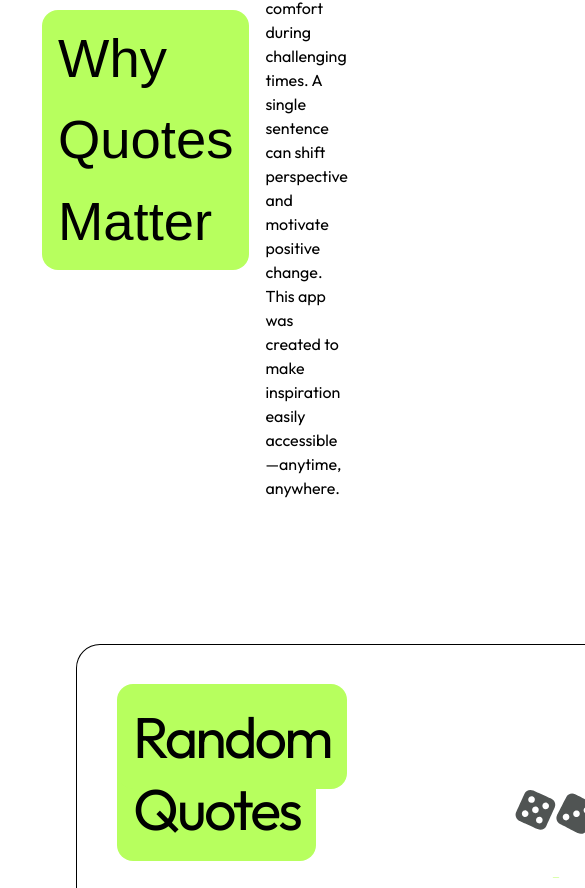
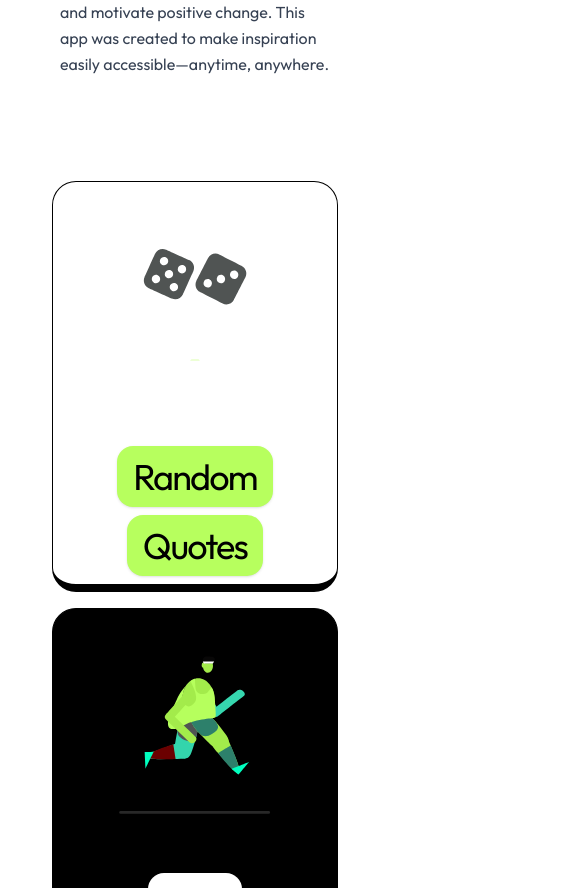
Before and after one commit to PaperNsalt/qoute-generator, a React (Vite) app: page /#/ in a window 390 px wide. Shown: the part 1616-2504 px from the top of the page, 585 px wide, since content can reach past the window. Built offline with nearby package versions, Linux system fonts and the light colour scheme; a web font is replaced by a local one.

Commit message:
responsive in homepage section(1-3)

```diff
--- a/src/components/CardComponent.jsx
+++ b/src/components/CardComponent.jsx
@@ -1,5 +1,6 @@
 import ButtonLink from "./ButtonComponent";
-import QuoteAnimation from "./LottieComponent";
+// import QuoteAnimation from "./LottieComponent"; // Ensure this import is correct in your file
+
 function CardComponent({
   title,
   subtitle,
@@ -9,22 +10,32 @@ label,
   titleBgColor = "#b7ff5e",
   subtitleBgColor = "#b7ff5e",
   backgroundColor = "white",
-
 }) {
   return (
-    <>
-      <div className="border border-b-8 rounded-3xl p-10 flex justify-between items-center"
-      style={{ background: `${backgroundColor}`}}
+    <div
+      // 1. flex-col-reverse: Stacks animation on top, text on bottom for mobile.
+      // 2. md:flex-row: Side-by-side on desktop.
+      className="border border-b-8 rounded-3xl p-6 md:p-10 flex flex-col-reverse md:flex-row justify-between items-center gap-8 md:gap-0"
+      style={{ background: `${backgroundColor}` }}
     >
-        <div className="flex flex-col justify-between items-start h-full">
-          <h3 className="w-90 leading-14 text-[3.6rem] tracking-tighter">
-            <span className="relative top-6 z-10 py-4 px-4 rounded-2xl"
+      <div className="flex flex-col justify-between items-center md:items-start h-full w-full">
+        {/* Typography:
+            - text-4xl: Smaller font for mobile.
+            - md:text-[3.6rem]: Original size for desktop.
+            - items-center: Centers text on mobile.
+         */}
+        <h3 className="leading-tight md:leading-14 text-4xl md:text-[3.6rem] tracking-tighter flex flex-col items-center md:items-start">
+
+          <span
+            // Adjusted offsets (top-2 vs top-6) so spans overlap correctly on small screens
+            className="relative top-2 md:top-6 z-10 py-2 px-4 md:py-4 md:px-4 rounded-2xl shadow-sm"
             style={{ background: `${titleBgColor}` }}
           >
-              {" "}
             {title}
-            </span>{" "}
-            <span className="relative top-10 z-0 py-4 px-4 rounded-2xl bg-[#b7ff5e]"
+          </span>
+
+          <span
+            className="relative top-4 md:top-10 z-0 py-2 px-4 md:py-4 md:px-4 rounded-2xl bg-[#b7ff5e] shadow-sm"
             style={{ background: `${subtitleBgColor}` }}
           >
             {subtitle}
@@ -34,12 +45,16 @@ backgroundColor = "white",
         {/* <ButtonLink icon={icon} label={label} /> */}
       </div>
 
-
-
-          <AnimationComponent width={300} height={300} />
-
+      {/* Animation Wrapper:
+          - w-full / max-w-[200px]: Keeps animation from being huge on mobile.
+          - md:max-w-[300px]: Allows full size on desktop.
+      */}
+      <div className="w-full max-w-[200px] md:max-w-[300px] flex justify-center items-center">
+        {/* If your AnimationComponent accepts classNames for width/height, use them.
+            Otherwise, standard width/height props are okay if the parent div constrains them. */}
+        <AnimationComponent width="100%" height="auto" />
       </div>
-    </>
+    </div>
   );
 }
 
--- a/src/pages/HomePage.jsx
+++ b/src/pages/HomePage.jsx
@@ -115,24 +115,8 @@ function HomePage() {
   return (
     <>
       <section>
-  {/* 1. Grid: Changed to 1 column on mobile, 2 columns on medium screens (md:).
-    2. Gap: Added gap-8 to separate text and animation on mobile.
-    3. Padding: Reduced to p-6 on mobile, p-10 on desktop.
-  */}
         <div className="grid grid-cols-1 md:grid-cols-2 gap-8 md:gap-0 p-6 md:p-10 min-h-screen md:min-h-0">
-
-    {/* Flex Container:
-      - Items centered on mobile (items-center).
-      - Items start-aligned on desktop (md:items-start).
-      - Text centered on mobile (text-center), left on desktop (md:text-left).
-    */}
           <div className="flex flex-col justify-center items-center md:items-start text-center md:text-left order-1">
-
-      {/* Heading:
-        - text-4xl on mobile (readable).
-        - text-5xl on tablet.
-        - text-[4rem] on large desktop.
-      */}
             <h1 className="text-4xl md:text-5xl lg:text-[4rem] leading-tight md:leading-16 font-bold">
               Generate inspiring quotes anytime, anywhere
             </h1>
@@ -172,11 +156,6 @@ function HomePage() {
               )}
             </AnimatePresence>
           </div>
-
-    {/* Right Column (Animation):
-      - Order-2 ensures it stays below text on mobile (or change to order-1 to put it on top).
-      - hidden/block logic can be added here if you want to hide the animation on very small screens.
-    */}
           <div className="hidden md:flex justify-center items-center order-2">
             <QuoteAnimation />
           </div>
@@ -188,24 +167,25 @@ function HomePage() {
       </section>
 
       <section>
-        <div className="p-10 flex gap-4 justify-center items-center">
-          <h1 className="text-[3.4rem] w-full bg-[#b7ff5e] py-2 px-4 rounded-2xl">
+        <div className="flex flex-col md:flex-row gap-6 md:gap-10 p-6 md:p-10 justify-center items-center">
+          <h1 className="text-3xl md:text-[3.4rem] leading-tight font-bold w-full md:w-1/2 bg-[#b7ff5e] py-4 px-6 rounded-2xl text-center md:text-left shadow-sm">
             Why Quotes Matter
           </h1>
-
-          <p>
+          <p className="text-base md:text-xl text-gray-700 leading-relaxed w-full md:w-1/2">
             Quotes have the power to inspire action, spark creativity, and
             provide comfort during challenging times. A single sentence can
             shift perspective and motivate positive change. This app was created
             to make inspiration easily accessible—anytime, anywhere.
           </p>
         </div>
-
-        <div></div>
       </section>
 
       <section>
-        <div className="p-10 grid grid-cols-[repeat(auto-fit,minmax(600px,2fr))] gap-8">
+        {/* 1. p-4 md:p-10: Less padding on mobile.
+    2. grid-cols-1: Single column on mobile.
+    3. xl:grid-cols-2: Two columns on very large screens (or use lg:grid-cols-2).
+  */}
+        <div className="p-4 md:p-10 grid grid-cols-1 xl:grid-cols-2 gap-4 md:gap-8">
           <CardComponent
             title="Random"
             subtitle="Quotes"
@@ -285,7 +265,6 @@ function HomePage() {
       </section>
 
       <section className="space-y-20">
-
         <LearnMoreComponent
           title={contentMap[activeContent].title}
           paragraphs={contentMap[activeContent].paragraphs}
@@ -308,8 +287,6 @@ function HomePage() {
             onClick={() => setActiveContent("scalability")}
           />
         </div>
-
-
       </section>
     </>
   );
```
Lines whose indentation alone changed are shown as unchanged.
